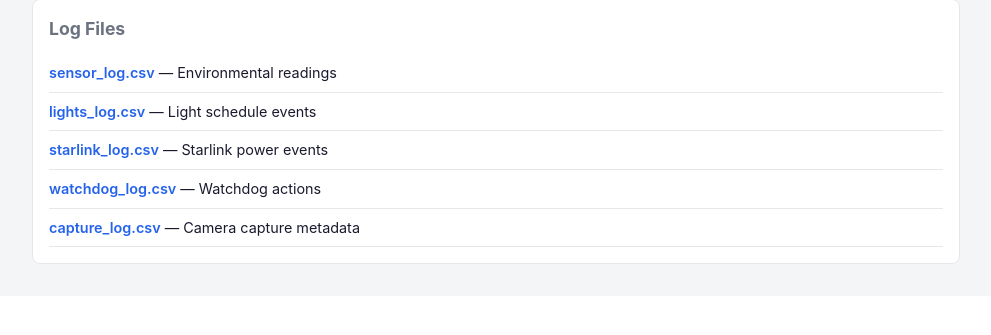
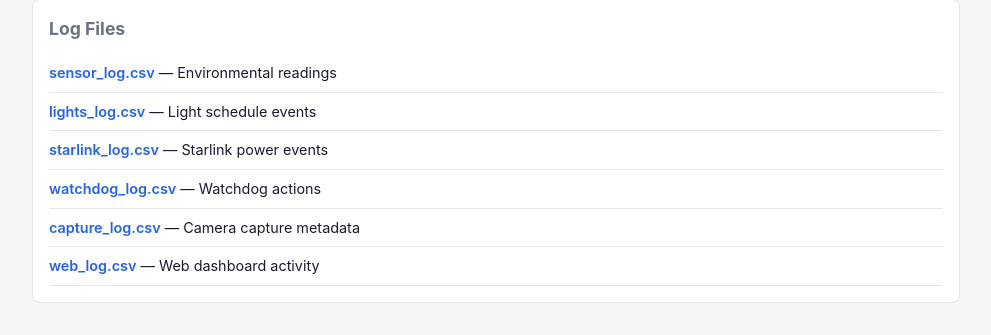
Before and after one commit to Nalaquq/salmoncv, a Flask app: page /settings in a window 1280 px wide. Shown: the part 618-953 px from the top of the page, without its empty margins (144-1135 px from the left). Before the commit the page ends 882 px from the top, so only its background shows below. Run offline with Flask 3, Linux system fonts and the light colour scheme.

Commit message:
Add web activity logging to web_log.csv
Logs every dashboard action (captures, time-lapse start/stop, power toggles)
with timestamp, endpoint, action detail, and client IP for field troubleshooting.

```diff
--- a/prompt.txt
+++ b/prompt.txt
@@ -235,3 +235,9 @@ Usage:
 - Development: `salmoncv-web --port 5000 --debug`
 - Production: `sudo salmoncv-web` (port 80)
 - With hotspot: `sudo bash scripts/setup_hotspot.sh && sudo reboot`, then connect phone to "SalmonCV" Wi-Fi and open `http://192.168.4.1`
+
+---
+
+**User**: Will it log what I'm doing on the app?
+
+**Claude**: Not currently. Added `web_log.csv` activity logging — every action taken through the dashboard (photo captures, time-lapse start/stop, lights/Starlink toggles) is recorded with timestamp, endpoint, action, detail, and client IP address. Log is saved at `~/salmoncv/data/web_log.csv` and downloadable from the Settings page.
--- a/src/salmoncv/web/app.py
+++ b/src/salmoncv/web/app.py
@@ -19,6 +19,25 @@ CAPTURE_DIR = Path.home() / "salmoncv" / "captures"
 DATA_DIR = Path.home() / "salmoncv" / "data"
 THUMB_DIR = DATA_DIR / "thumbs"
 PID_FILE = DATA_DIR / ".camera_pid"
+WEB_LOG = DATA_DIR / "web_log.csv"
+
+
+def _log_request(endpoint, action="", detail=""):
+    DATA_DIR.mkdir(parents=True, exist_ok=True)
+    write_header = not WEB_LOG.exists()
+    with open(WEB_LOG, "a", newline="", encoding="utf-8") as f:
+        w = csv.writer(f)
+        if write_header:
+            w.writerow(["timestamp", "method", "endpoint", "action",
+                         "detail", "remote_addr"])
+        w.writerow([
+            datetime.now().strftime("%Y-%m-%d %H:%M:%S"),
+            request.method,
+            endpoint,
+            action,
+            detail,
+            request.remote_addr,
+        ])
 
 
 def create_app():
@@ -66,8 +85,10 @@ def create_app():
                 ],
                 check=True, capture_output=True, timeout=15,
             )
+            _log_request("/api/camera/capture", "capture", image_path.name)
             return jsonify({"ok": True, "filename": image_path.name})
         except (subprocess.CalledProcessError, subprocess.TimeoutExpired) as e:
+            _log_request("/api/camera/capture", "capture_failed", str(e))
             return jsonify({"ok": False, "error": str(e)}), 500
 
     @app.route("/api/camera/start", methods=["POST"])
@@ -97,6 +118,8 @@ def create_app():
             stdout=subprocess.DEVNULL, stderr=subprocess.DEVNULL,
         )
         PID_FILE.write_text(str(proc.pid))
+        _log_request("/api/camera/start", "start_timelapse",
+                      f"interval={interval} {width}x{height} pid={proc.pid}")
         return jsonify({"ok": True, "pid": proc.pid})
 
     @app.route("/api/camera/stop", methods=["POST"])
@@ -109,6 +132,7 @@ def create_app():
         except OSError:
             pass
         PID_FILE.unlink(missing_ok=True)
+        _log_request("/api/camera/stop", "stop_timelapse")
         return jsonify({"ok": True})
 
     @app.route("/api/camera/status")
@@ -238,6 +262,7 @@ def create_app():
                 lights_off()
             else:
                 return jsonify({"ok": False, "error": "Invalid action"}), 400
+            _log_request("/api/power/lights", f"lights_{action}")
             return jsonify({"ok": True, "action": action})
         except Exception as e:
             return jsonify({"ok": False, "error": str(e)}), 500
@@ -254,6 +279,7 @@ def create_app():
                 starlink_off()
             else:
                 return jsonify({"ok": False, "error": "Invalid action"}), 400
+            _log_request("/api/power/starlink", f"starlink_{action}")
             return jsonify({"ok": True, "action": action})
         except Exception as e:
             return jsonify({"ok": False, "error": str(e)}), 500
@@ -342,7 +368,7 @@ def create_app():
     def api_logs(logname):
         allowed = [
             "sensor_log.csv", "lights_log.csv", "starlink_log.csv",
-            "watchdog_log.csv", "capture_log.csv",
+            "watchdog_log.csv", "capture_log.csv", "web_log.csv",
         ]
         if logname not in allowed:
             return "Not found", 404
--- a/src/salmoncv/web/templates/settings.html
+++ b/src/salmoncv/web/templates/settings.html
@@ -38,6 +38,7 @@
     <li><a href="/api/logs/starlink_log.csv" download>starlink_log.csv</a> — Starlink power events</li>
     <li><a href="/api/logs/watchdog_log.csv" download>watchdog_log.csv</a> — Watchdog actions</li>
     <li><a href="/api/logs/capture_log.csv" download>capture_log.csv</a> — Camera capture metadata</li>
+    <li><a href="/api/logs/web_log.csv" download>web_log.csv</a> — Web dashboard activity</li>
   </ul>
 </div>
 {% endblock %}
```
Also changed, not shown: CHANGELOG.md.
